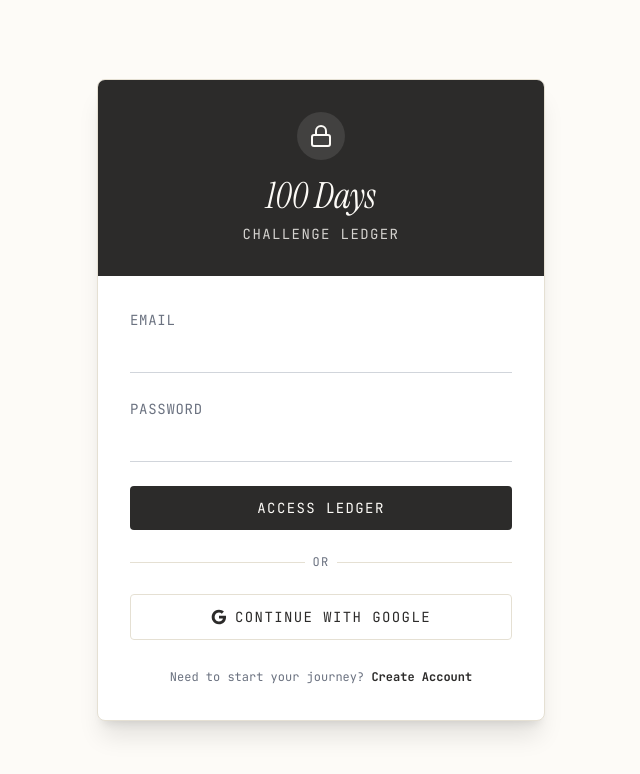
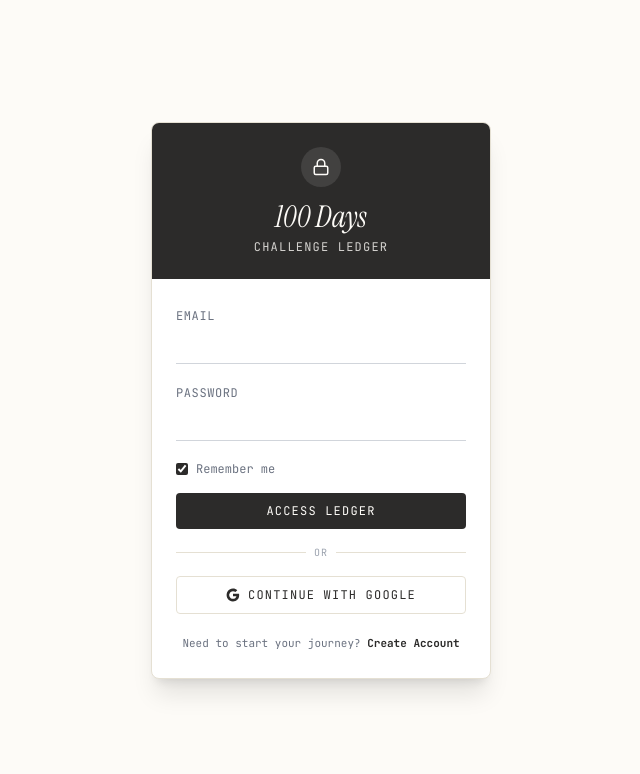
Before and after one commit to mhussain800/100-days-challenge, a React (Vite) app: page / in a window 1280 px wide. Shown: the top 774 px of the page, without its empty margins (319-959 px from the left). Built offline with nearby package versions, Linux system fonts and the light colour scheme; no server answers.

Commit message:
Smaller Login Window and Local Password Storage for quick access

```diff
--- a/src/components/auth/Login.jsx
+++ b/src/components/auth/Login.jsx
@@ -1,4 +1,4 @@
-import React, { useState } from 'react';
+import React, { useState, useEffect } from 'react';
 import { Lock } from 'lucide-react';
 import { auth } from '../../firebase';
 import {
@@ -16,6 +16,15 @@ export default function Login() {
   const [isRegistering, setIsRegistering] = useState(false);
   const [error, setError] = useState('');
   const [loading, setLoading] = useState(false);
+  const [rememberMe, setRememberMe] = useState(true);
+
+  // Auto-fill credentials if they exist in local memory
+  useEffect(() => {
+    const savedEmail = localStorage.getItem('ledger_dev_email');
+    const savedPassword = localStorage.getItem('ledger_dev_password');
+    if (savedEmail) setEmail(savedEmail);
+    if (savedPassword) setPassword(savedPassword);
+  }, []);
 
   const handleAuth = async (e) => {
     e.preventDefault();
@@ -30,6 +39,16 @@ export default function Login() {
       } else {
         await signInWithEmailAndPassword(auth, email, password);
       }
+
+      // Save credentials for fast developer re-logins
+      if (rememberMe) {
+        localStorage.setItem('ledger_dev_email', email);
+        localStorage.setItem('ledger_dev_password', password);
+      } else {
+        localStorage.removeItem('ledger_dev_email');
+        localStorage.removeItem('ledger_dev_password');
+      }
+
     } catch (err) {
       setError(err.message.replace('Firebase: ', ''));
     } finally {
@@ -53,54 +72,73 @@ export default function Login() {
 
   return (
     <div className="min-h-screen flex items-center justify-center bg-[#fdfbf7] p-4 font-serif">
-      <div className="w-full max-w-md bg-white border border-[#e5e0d3] rounded-lg shadow-xl overflow-hidden">
-        <div className="bg-[#2c2b2a] text-[#fdfbf7] p-8 text-center">
-          <div className="mx-auto w-12 h-12 bg-[#fdfbf7]/10 rounded-full flex items-center justify-center mb-4">
-            <Lock size={24} className="text-[#fdfbf7]" />
+      {/* Container shrunk from max-w-md to max-w-[340px] for a tighter, compact look */}
+      <div className="w-full max-w-[340px] bg-white border border-[#e5e0d3] rounded-lg shadow-xl overflow-hidden">
+
+        {/* Header padding and text size reduced */}
+        <div className="bg-[#2c2b2a] text-[#fdfbf7] p-6 text-center">
+          <div className="mx-auto w-10 h-10 bg-[#fdfbf7]/10 rounded-full flex items-center justify-center mb-3">
+            <Lock size={18} className="text-[#fdfbf7]" />
           </div>
-          <h1 className="text-4xl italic mb-2">100 Days</h1>
-          <p className="font-mono text-sm opacity-80 uppercase tracking-widest">Challenge Ledger</p>
+          <h1 className="text-3xl italic mb-1">100 Days</h1>
+          <p className="font-mono text-xs opacity-80 uppercase tracking-widest">Challenge Ledger</p>
         </div>
 
-        <form onSubmit={handleAuth} className="p-8 space-y-6">
-          {error && <div className="p-3 bg-red-50 text-red-700 text-sm font-mono rounded border border-red-200">{error}</div>}
+        {/* Form padding reduced to pull elements closer together */}
+        <form onSubmit={handleAuth} className="p-6 space-y-4">
+          {error && <div className="p-2 bg-red-50 text-red-700 text-xs font-mono rounded border border-red-200">{error}</div>}
 
           <div className="space-y-1">
-            <label className="text-sm font-mono text-gray-500 uppercase tracking-wider">Email</label>
+            <label className="text-xs font-mono text-gray-500 uppercase tracking-wider">Email</label>
             <input
               type="email"
               value={email}
               onChange={e => setEmail(e.target.value)}
-              className="w-full border-b border-gray-300 py-2 bg-transparent focus:border-gray-800 outline-none transition font-mono"
+              className="w-full border-b border-gray-300 py-1.5 text-sm bg-transparent focus:border-gray-800 outline-none transition font-mono"
               required={!isRegistering && email === ''}
+              autoComplete="email"
             />
           </div>
 
           <div className="space-y-1">
-            <label className="text-sm font-mono text-gray-500 uppercase tracking-wider">Password</label>
+            <label className="text-xs font-mono text-gray-500 uppercase tracking-wider">Password</label>
             <input
               type="password"
               value={password}
               onChange={e => setPassword(e.target.value)}
-              className="w-full border-b border-gray-300 py-2 bg-transparent focus:border-gray-800 outline-none transition font-mono"
+              className="w-full border-b border-gray-300 py-1.5 text-sm bg-transparent focus:border-gray-800 outline-none transition font-mono"
               required={!isRegistering && password === ''}
+              autoComplete="current-password"
             />
+          </div>
+
+          <div className="flex items-center gap-2 pt-1">
+            <input
+              type="checkbox"
+              id="remember"
+              checked={rememberMe}
+              onChange={(e) => setRememberMe(e.target.checked)}
+              className="w-3 h-3 accent-[#2c2b2a]"
+            />
+            <label htmlFor="remember" className="text-xs font-mono text-gray-500 cursor-pointer">
+              Remember me
+            </label>
           </div>
 
           <button
             type="submit"
             disabled={loading}
-            className="w-full bg-[#2c2b2a] text-[#fdfbf7] py-3 rounded font-mono uppercase tracking-widest text-sm hover:bg-[#1a1918] transition mt-4 disabled:opacity-50"
+            className="w-full bg-[#2c2b2a] text-[#fdfbf7] py-2.5 rounded font-mono uppercase tracking-widest text-xs hover:bg-[#1a1918] transition mt-2 disabled:opacity-50"
           >
             {loading ? 'Processing...' : (isRegistering ? 'Create Account' : 'Access Ledger')}
           </button>
 
-          <div className="relative my-6">
+          <div className="relative my-4">
             <div className="absolute inset-0 flex items-center">
               <div className="w-full border-t border-[#e5e0d3]"></div>
             </div>
-            <div className="relative flex justify-center text-xs font-mono">
-              <span className="bg-white px-2 text-gray-500 uppercase tracking-widest">Or</span>
+            <div className="relative flex justify-center text-[10px] font-mono">
+              <span className="bg-white px-2 text-gray-400 uppercase tracking-widest">Or</span>
             </div>
           </div>
 
@@ -108,9 +146,9 @@ export default function Login() {
             type="button"
             onClick={handleGoogleLogin}
             disabled={loading}
-            className="w-full bg-white border border-[#e5e0d3] text-[#2c2b2a] py-3 rounded font-mono uppercase tracking-widest text-sm hover:bg-[#fdfbf7] transition disabled:opacity-50 flex items-center justify-center gap-2"
+            className="w-full bg-white border border-[#e5e0d3] text-[#2c2b2a] py-2.5 rounded font-mono uppercase tracking-widest text-xs hover:bg-[#fdfbf7] transition disabled:opacity-50 flex items-center justify-center gap-2"
           >
-            <svg className="w-4 h-4" viewBox="0 0 24 24">
+            <svg className="w-3.5 h-3.5" viewBox="0 0 24 24">
               <path fill="currentColor" d="M22.56 12.25c0-.78-.07-1.53-.2-2.25H12v4.26h5.92c-.26 1.37-1.04 2.53-2.21 3.31v2.77h3.57c2.08-1.92 3.28-4.74 3.28-8.09z" />
               <path fill="currentColor" d="M12 23c2.97 0 5.46-.98 7.28-2.66l-3.57-2.77c-.98.66-2.23 1.06-3.71 1.06-2.86 0-5.29-1.93-6.16-4.53H2.18v2.86C4.03 20.65 7.74 23 12 23z" />
               <path fill="currentColor" d="M5.84 14.09c-.22-.66-.35-1.36-.35-2.09s.13-1.43.35-2.09V7.05H2.18C1.43 8.55 1 10.22 1 12s.43 3.45 1.18 4.95l3.66-2.86z" />
@@ -119,11 +157,11 @@ export default function Login() {
             Continue with Google
           </button>
 
-          <div className="text-center mt-6">
+          <div className="text-center mt-4">
             <button
               type="button"
               onClick={() => setIsRegistering(!isRegistering)}
-              className="text-xs font-mono text-gray-500 hover:text-[#2c2b2a] transition"
+              className="text-[11px] font-mono text-gray-500 hover:text-[#2c2b2a] transition"
             >
               {isRegistering ? (
                 <>Already have an account? <strong className="font-bold text-[#2c2b2a]">Sign In</strong></>
```
